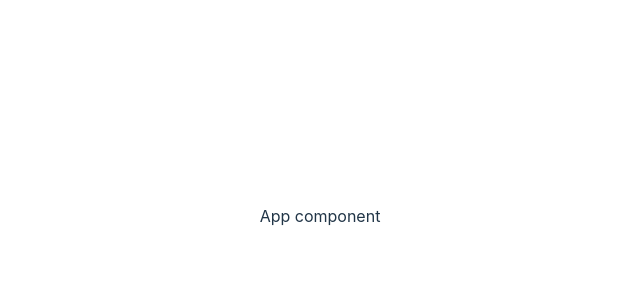
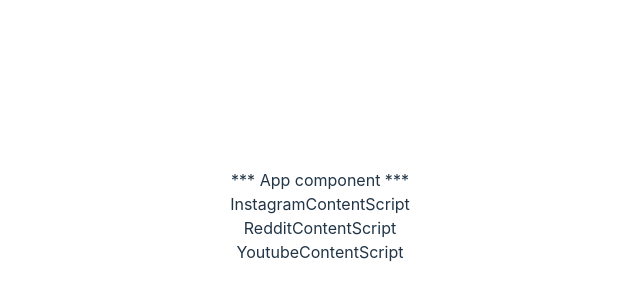
Before and after one commit to lakshyaTaragi/SocialSort, a React (Vite) app in the folder extension/: page / in a window 1280 px wide. Shown: the part 184-484 px from the top of the page, without its empty margins (320-960 px from the left). Built offline with nearby package versions, Linux system fonts and the light colour scheme.

Commit message:
Example Backend Calls from serviceWorkers

```diff
--- a/extension/package.json
+++ b/extension/package.json
@@ -4,7 +4,7 @@
   "version": "0.0.0",
   "type": "module",
   "scripts": {
-    "dev": "tsc && vite build && vite",
+    "dev": "vite",
     "build": "tsc && vite build",
     "lint": "eslint . --ext ts,tsx --report-unused-disable-directives --max-warnings 0",
     "preview": "vite preview"
--- a/extension/src/App.tsx
+++ b/extension/src/App.tsx
@@ -1,8 +1,15 @@
 import './App.css'
+import InstagramContentScript from './contentScripts/InstagramContentScript'
+import RedditContentScript from './contentScripts/RedditContentScript'
+import YoutubeContentScript from './contentScripts/YoutubeContentScript'
+
 function App() {
   return (
     <>
-      App component
+      *** App component ***
+      <InstagramContentScript />
+      <RedditContentScript />
+      <YoutubeContentScript />
     </>
   )
 }
--- /dev/null
+++ b/extension/src/contentScripts/InstagramContentScript.tsx
@@ -0,0 +1,7 @@
+const InstagramContentScript = () => {
+    return (
+        <div>InstagramContentScript</div>
+    )
+}
+
+export default InstagramContentScript
--- /dev/null
+++ b/extension/src/contentScripts/RedditContentScript.tsx
@@ -0,0 +1,7 @@
+const RedditContentScript = () => {
+    return (
+        <div>RedditContentScript</div>
+    )
+}
+
+export default RedditContentScript
--- /dev/null
+++ b/extension/src/contentScripts/YoutubeContentScript.tsx
@@ -0,0 +1,7 @@
+const YoutubeContentScript = () => {
+  return (
+    <div>YoutubeContentScript</div>
+  )
+}
+
+export default YoutubeContentScript
--- a/extension/src/contentScripts/instagramContentScript.ts
+++ /dev/null
@@ -1,5 +0,0 @@
-console.log('hi from instagramContentScript.js')
-let arr: number[] = [1, 2, 3];
-arr.forEach((num: number) => {
-    console.log(num, "!!!")
-})
--- a/extension/tsconfig.json
+++ b/extension/tsconfig.json
@@ -16,8 +16,8 @@
 
     /* Linting */
     "strict": true,
-    "noUnusedLocals": true,
-    "noUnusedParameters": true,
+    "noUnusedLocals": false,
+    "noUnusedParameters": false,
     "noFallthroughCasesInSwitch": true
   },
   "include": ["src"],
--- a/extension/vite.config.ts
+++ b/extension/vite.config.ts
@@ -7,7 +7,10 @@
   build: {
     rollupOptions: {
       input: {
-        'instagramContentScript': './src/contentScripts/instagramContentScript.ts',
+        'InstagramContentScript': './src/contentScripts/InstagramContentScript.tsx',
+        'RedditContentScript': './src/contentScripts/RedditContentScript.tsx',
+        'YoutubeContentScript': './src/contentScripts/YoutubeContentScript.tsx',
+        'youtubeServiceWorker': './src/serviceWorkers/youtubeServiceWorker.ts',
         'index': 'index.html',
       },
       output: {
```
Also changed, not shown: extension/src/serviceWorkers/youtubeServiceWorker.ts (added, +25 -0 lines), extension/public/manifest.json, 1 other file (tests, documents, lock files or other folders).
